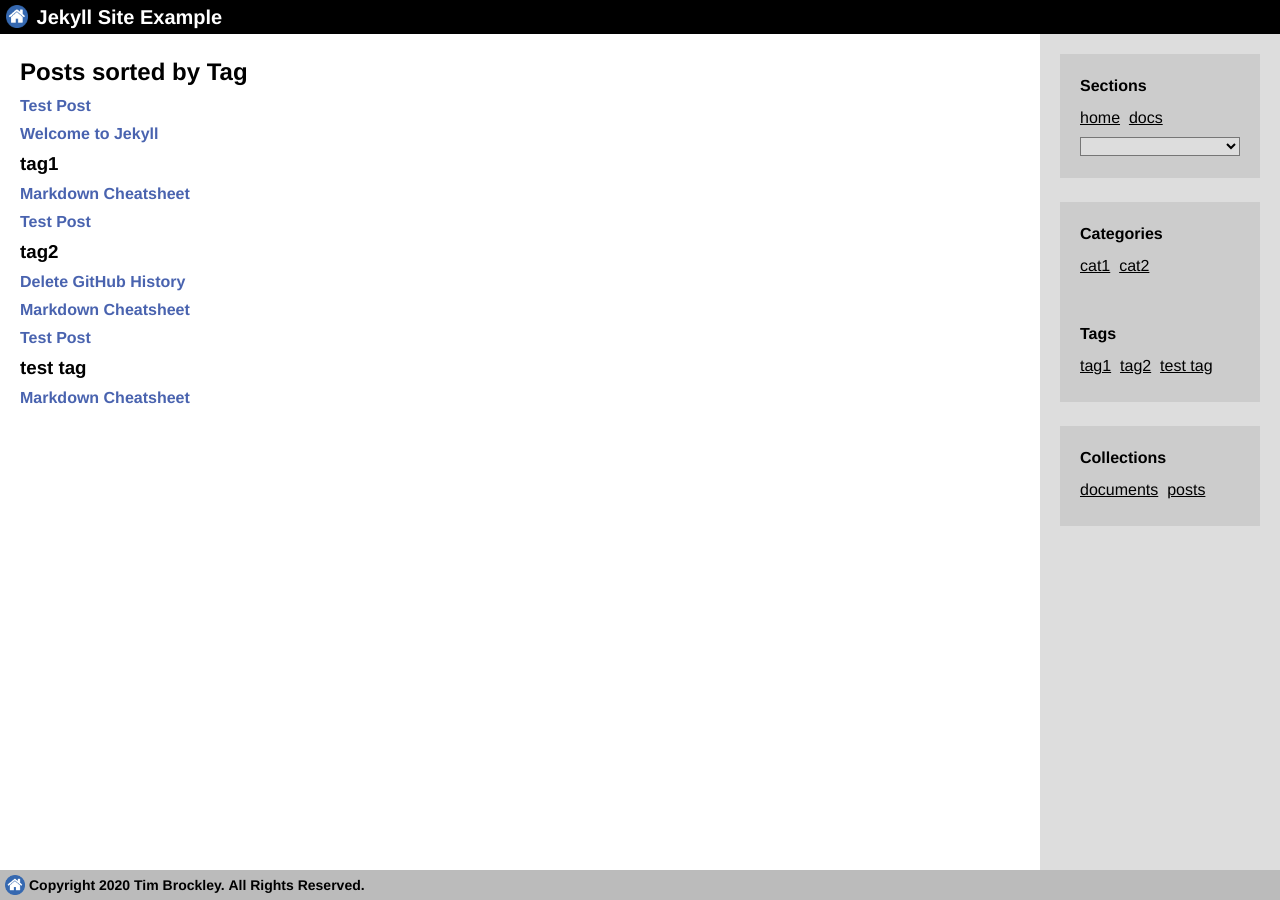
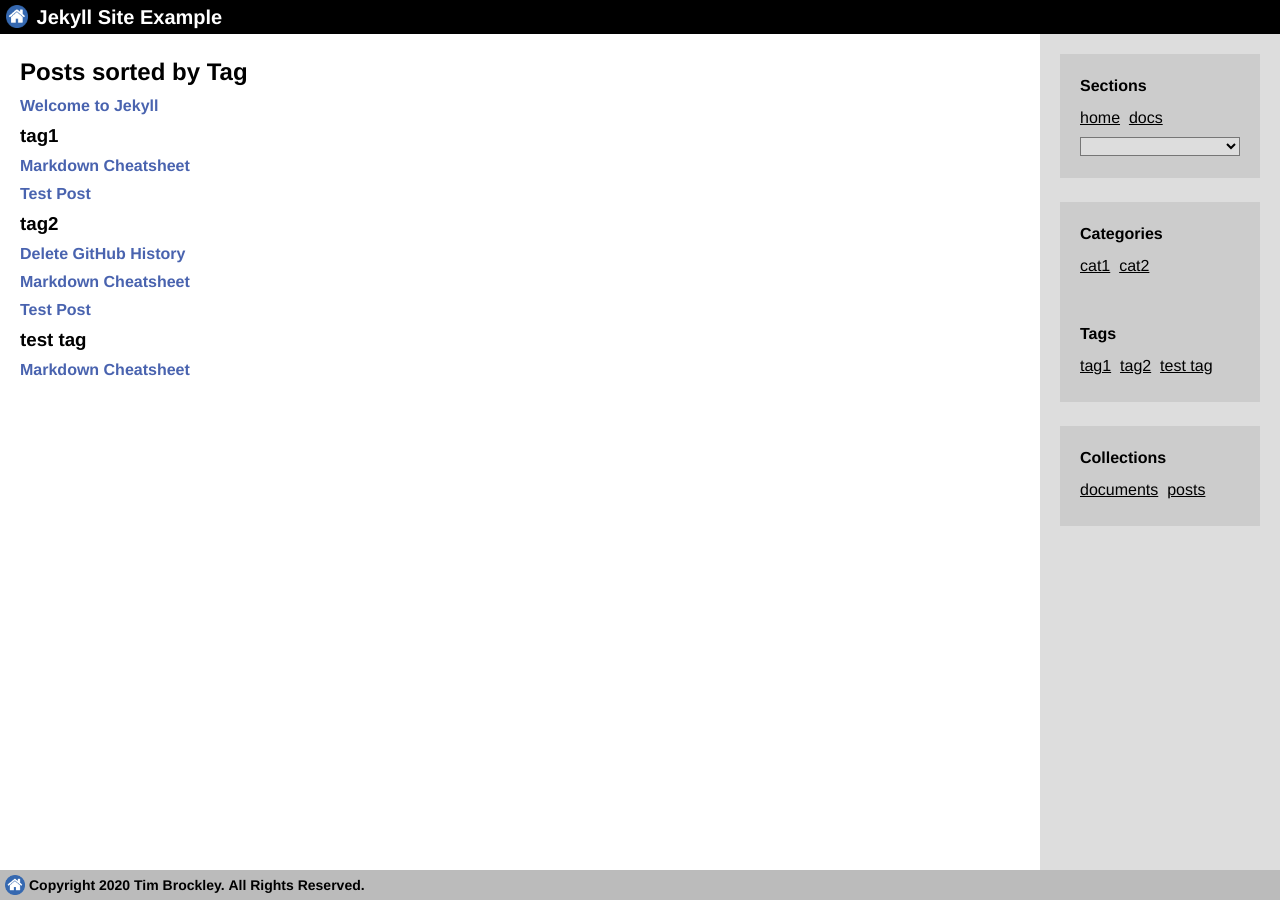
Before and after one commit to timbrockley/jekyll.timbrockley.co.uk, a Jekyll site: the page built from pages/tags.html, in a window 1280 px wide. Built offline with Jekyll 4.4.1, drawn with Linux system fonts in a browser that asks for light colours.

Commit message:
fixed bug in tags.html

```diff
--- a/pages/tags.html
+++ b/pages/tags.html
@@ -10,7 +10,7 @@ title: Tags
   <!-- display posts not in a subfolder -->
   {%- assign site_posts = site.posts | sort: 'title' -%}
   {%- for post in site_posts -%}
-      {%- if post.categories.size == 0  -%}
+      {%- if post.tags.size == 0  -%}
           <h4><a href="{{ post.url }}">{{post.title}}</a></h4>
       {%- endif -%}
   {%- endfor -%}
```
